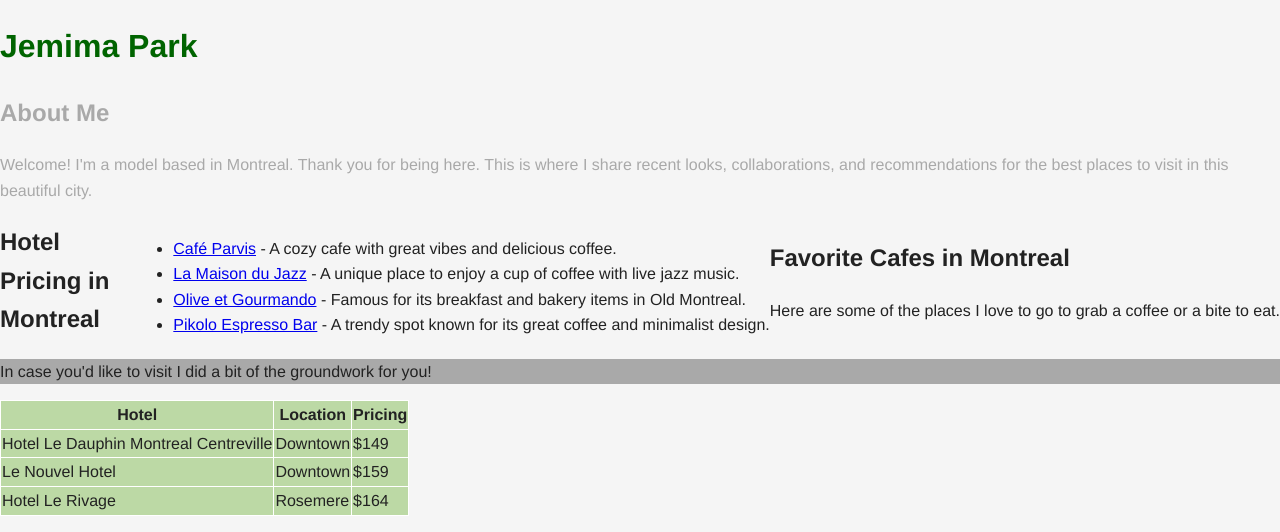
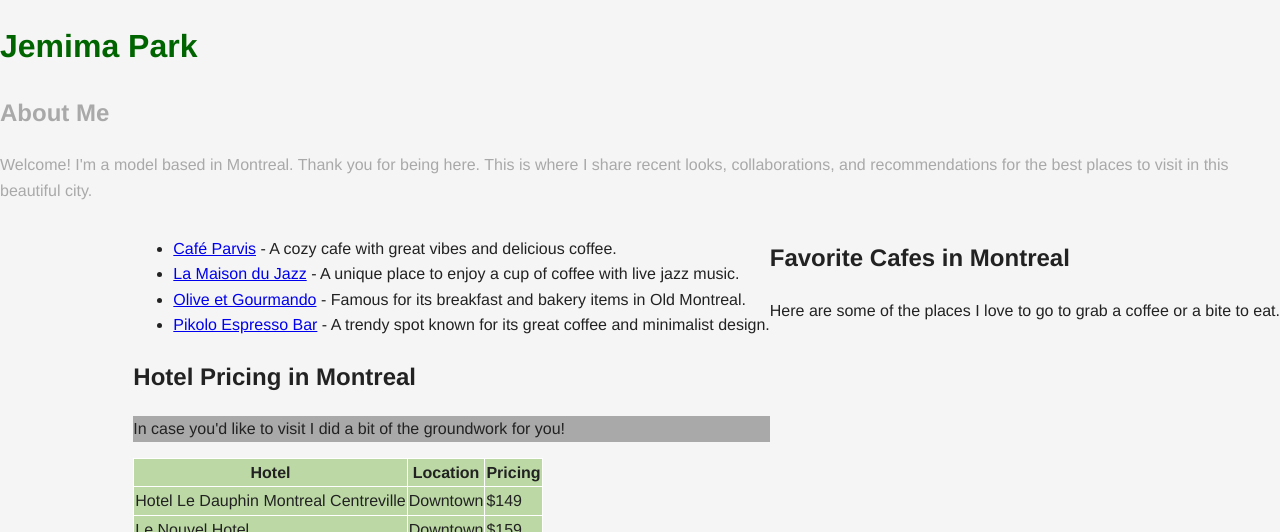
Before and after one commit to rogueunicorn/rogueunicorn.github.io, a plain HTML site: page index.html in a window 1280 px wide. Shown: the top 532 px of the page. Drawn offline with Linux system fonts and the light colour scheme.

Commit message:
Update index.html

```diff
--- a/index.html
+++ b/index.html
@@ -14,12 +14,13 @@
         <h2>About Me</h2>
         <p>Welcome! I'm a model based in Montreal. Thank you for being here. This is where I share recent looks, collaborations, and recommendations for the best places to visit in this beautiful city.</p> </section>
     </div>
-    <div>
-        <section class="right" =>
+    <div class="right">
+        <section>
             <h2>Favorite Cafes in Montreal</h2>
             <p>Here are some of the places I love to go to grab a coffee or a bite to eat.</p> </section>
         </div>
-        <section class="right">
+        <div class="right">
+            <section>
             <ul>
                 <li><a href="https://www.cafeparvis.com/" target="_blank">Café Parvis</a> - A cozy cafe with great vibes and delicious coffee.</li>
                 <li><a href="https://www.lamaisondujazz.com/" target="_blank">La Maison du Jazz</a> - A unique place to enjoy a cup of coffee with live jazz music.</li>
```
